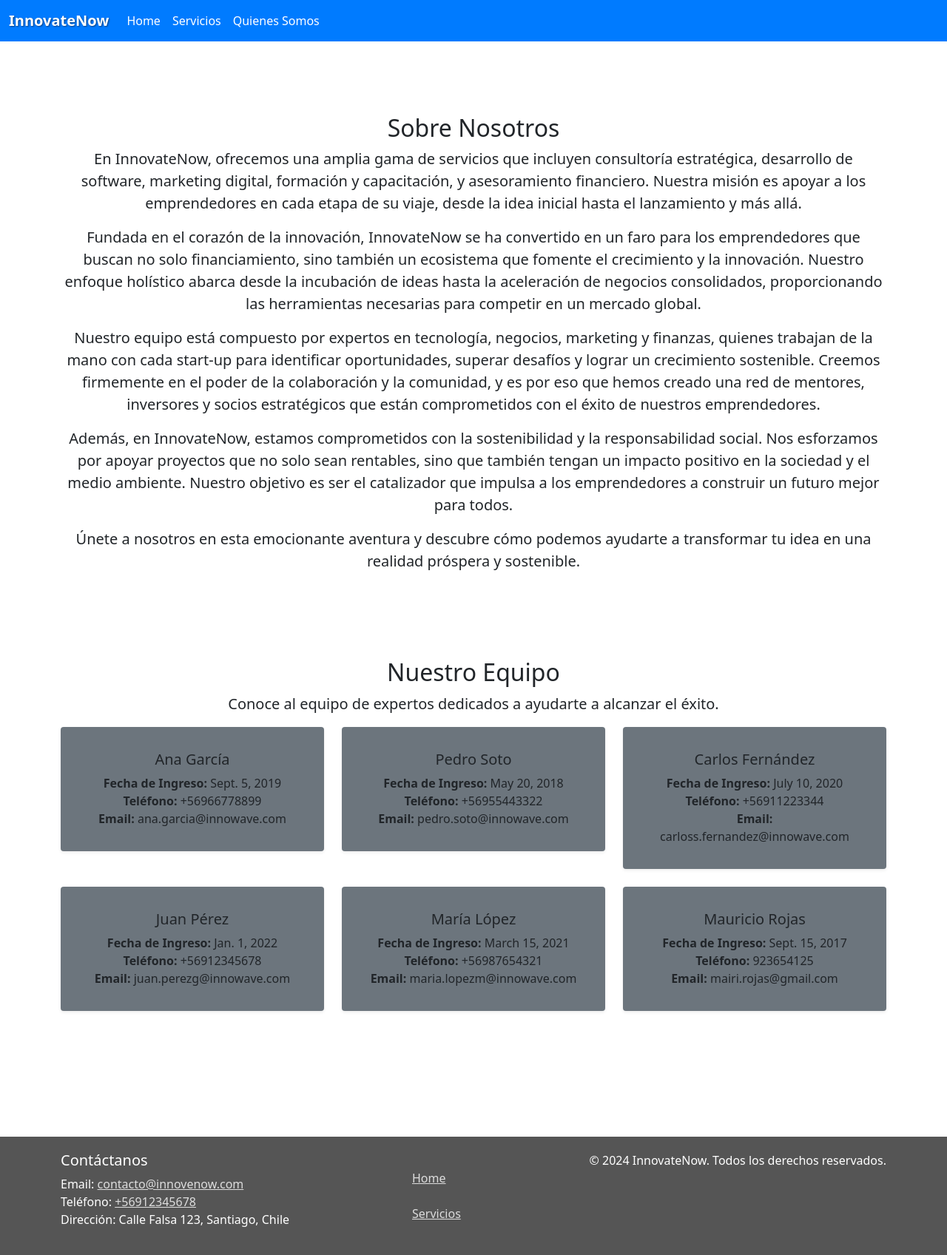
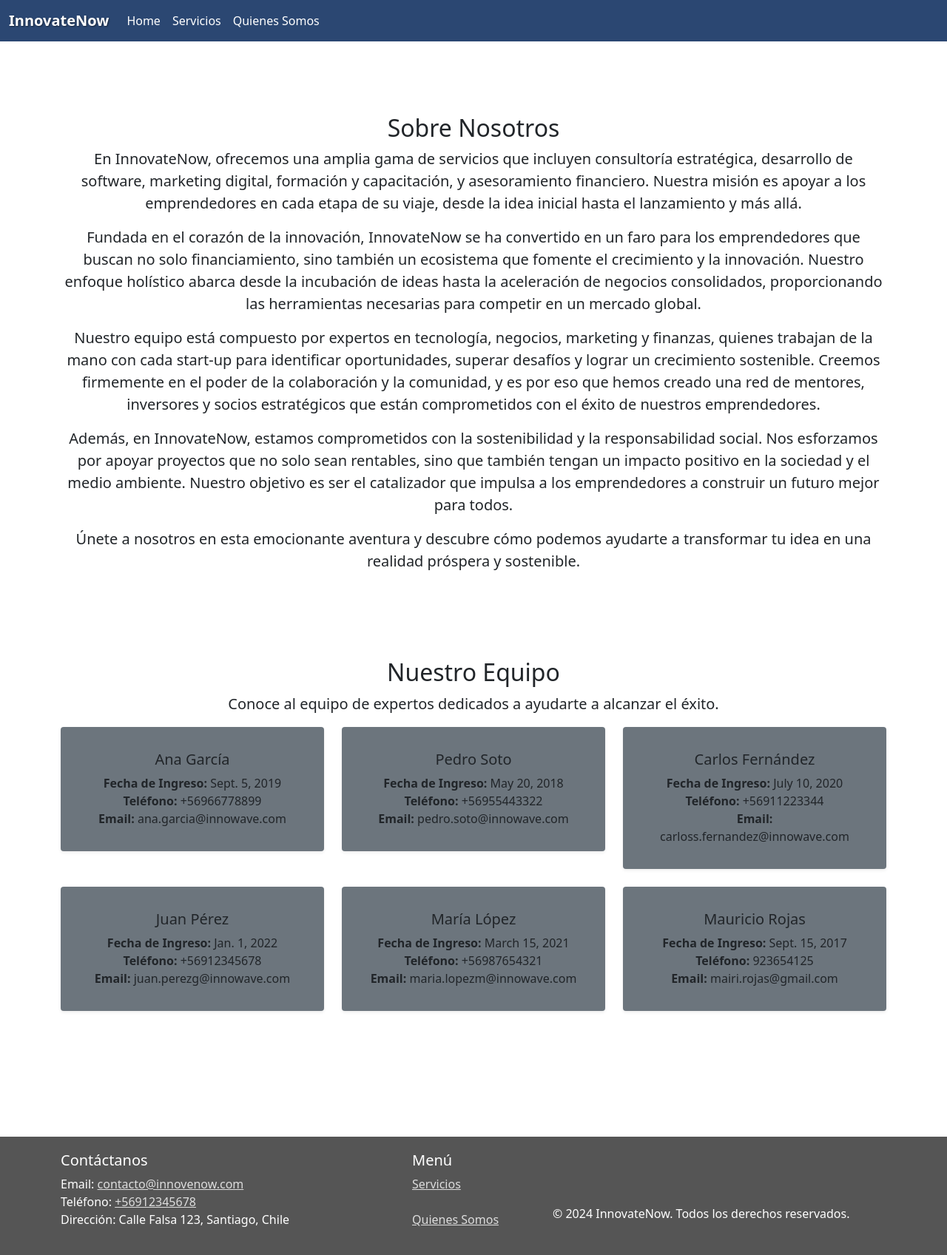
Before and after one commit to JordanOsorioB/prueba3Web, a Django app: page /empresa/quienesSomos in a window 1280 px wide. Shown: the whole page at 74% size. Run offline with Django 4.2, Linux system fonts and the light colour scheme; data comes from the database, SQL or seed files in the repository.

Commit message:
se modifica colores de navbar

```diff
--- a/empresa/static/css/index.css
+++ b/empresa/static/css/index.css
@@ -1,21 +1,28 @@
+/*Menú Navbar*/
+
 
 .navbar-custom {
-    background-color: #007bff;
+    background-color: #2b4772;
 }
 .navbar-custom .navbar-brand {
     color: white;
     font-weight: bold;
     text-shadow: 1px 1px 2px rgba(0, 0, 0, 0.5);
 }
+.navbar-toggler-icon {
+    color: white; /* Cambia el color según tus preferencias */
+}
 .navbar-custom .navbar-brand:hover {
     color:#707070;
 }
 .navbar-custom .nav-link {
-    color: white;
+    color: rgb(255, 255, 255);
 }
 .navbar-custom .nav-link:hover {
     color: #000000;
 }
+ /*Fooder o pie de página*/
+
 .footer {
     background-color: #555555;
     color: rgb(255, 255, 255);
@@ -27,6 +34,9 @@
 .footer a:hover {
     color: white;
 }
+
+
+/*Varios*/
 .feature {
     padding: 50px 0;
 }
@@ -72,6 +82,9 @@
     object-fit: cover;
     object-position: 0 40%;
 }
+
+
+/*Scroll para subir rápido*/
 .scroll-to-top {
     position: fixed;
     bottom: 20px;
@@ -124,8 +137,12 @@
     font-size: 24px;
 }
 
+
+
+/*Formulario contactanos*/
+
 .contact-form {
-    background-color: #4a515a;
+    background-color: #878c92;
     padding: 50px;
     border: 2px solid black;
     margin: 20px auto;
--- a/empresa/templates/empresa/quienesSomos.html
+++ b/empresa/templates/empresa/quienesSomos.html
@@ -75,12 +75,12 @@
                     </ul>
                 </div>
                 <div class="col-md-2">
-                    <br>
-                    <a href="index">Home</a><br><br>
-
-                    <a href="servicios">Servicios</a>
+                    <h5>Menú</h5>
+                    <a href="servicios">Servicios</a><br><br>
+                    <a href="quienesSomos">Quienes Somos</a>
                 </div>
-                <div class="col-md-5 text-end">
+                <div class="col-md-5 text-start" style="text-align: left;">
+                    <br><br><br>
                     <p>&copy; 2024 InnovateNow. Todos los derechos reservados.</p>
                 </div>
             </div>
```
Also changed, not shown: empresa/templates/empresa/index.html (+4 -3 lines), empresa/templates/empresa/servicios.html (+4 -3 lines).
